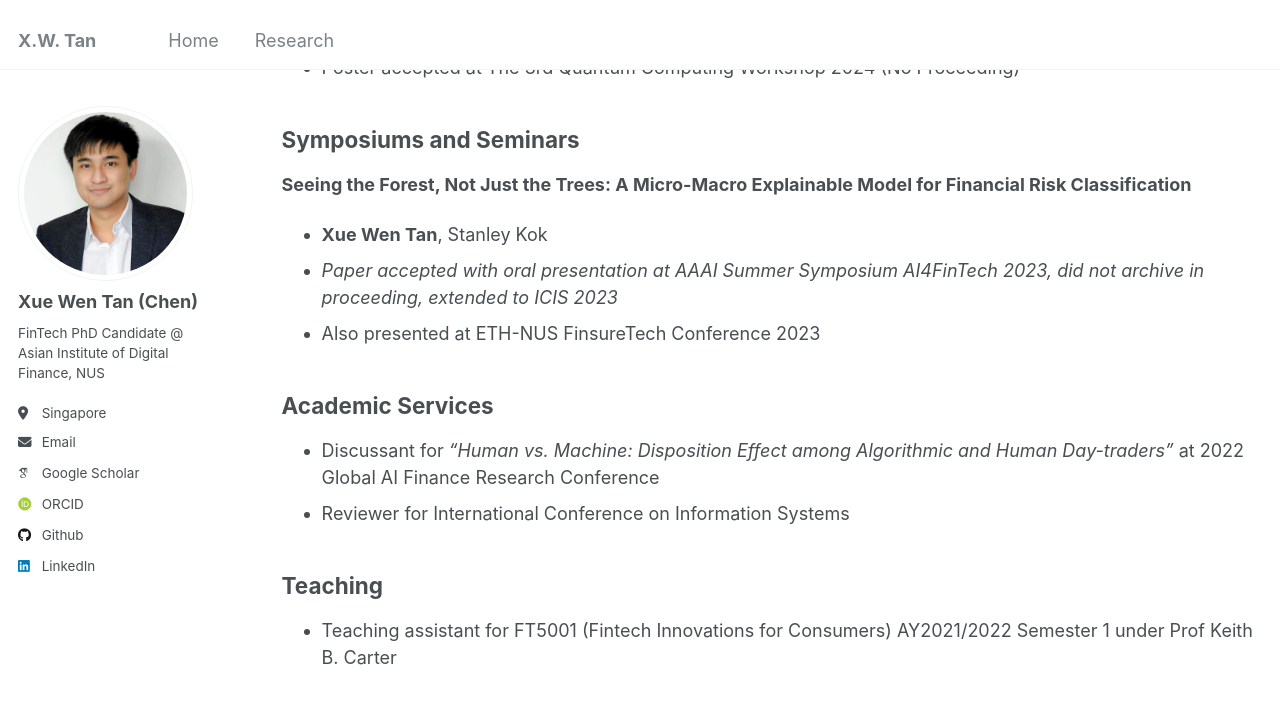
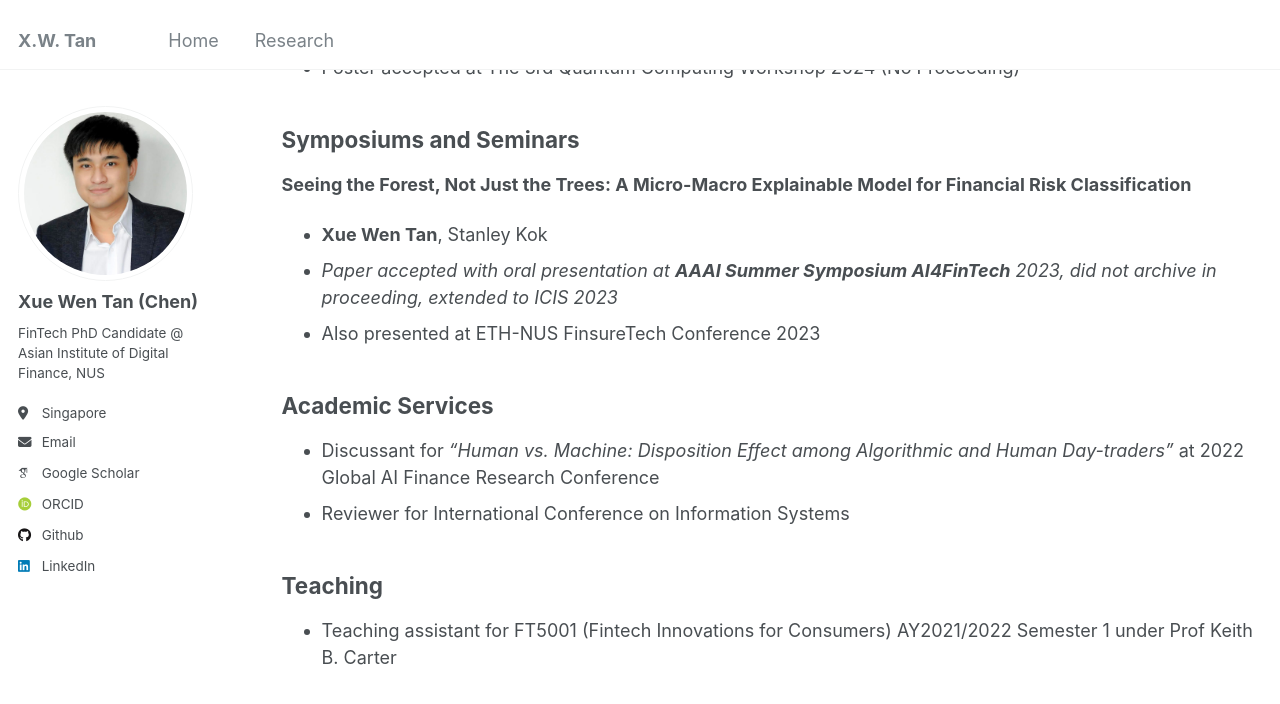
Before and after one commit to Chen-XueWen/Chen-XueWen.github.io, a Jekyll site: the page built from _pages/publications.md, in a window 1280 px wide and 900 px high, scrolled down 595 px. Shown: the top 704 px of the window. Built offline with Jekyll 4.4.1, drawn with Linux system fonts in a browser that asks for light colours; some web fonts are replaced.

```diff
--- a/_pages/publications.md
+++ b/_pages/publications.md
@@ -20,7 +20,7 @@ My current research mainly focus on Natural Language Processing, specifically on
 ## Symposiums and Seminars
 **Seeing the Forest, Not Just the Trees: A Micro-Macro Explainable Model for Financial Risk Classification**
   - **Xue Wen Tan**, Stanley Kok
-  - *Paper accepted with oral presentation at AAAI Summer Symposium AI4FinTech 2023, did not archive in proceeding, extended to ICIS 2023*
+  - *Paper accepted with oral presentation at **AAAI Summer Symposium AI4FinTech** 2023, did not archive in proceeding, extended to ICIS 2023*
   - Also presented at ETH-NUS FinsureTech Conference 2023
 
 ## Academic Services
```
